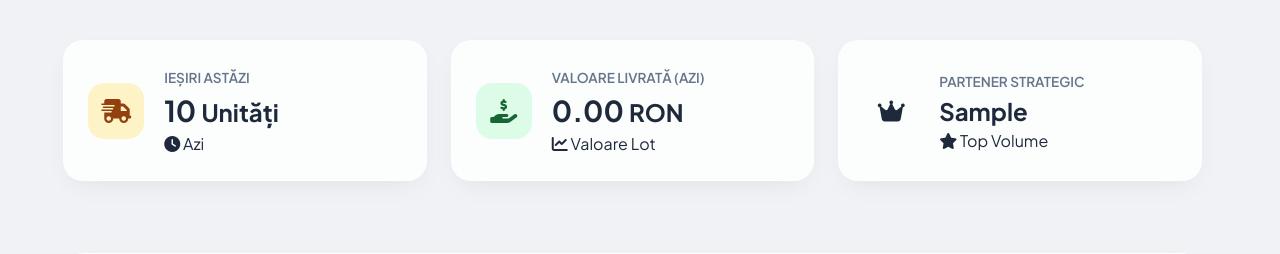
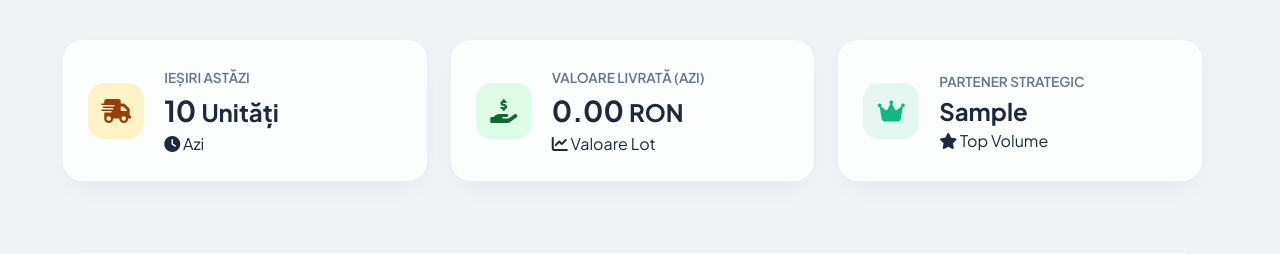
Before and after one commit to Stefann94/Gestiune, a Flask app: template templates/iesiri.html in a window 1280 px wide. Shown: the part 176-430 px from the top of the page. Run offline with Flask 3, Linux system fonts and the light colour scheme; the template is opened without the code that fills it: most values are stand-ins (such as "Sample title", 1, 10 or a date in 2020); a database or web service that is not in the repository returns one stand-in record (values such as "Sample title"); data that the repository does not hold is empty; some libraries are stand-ins or nearby versions.

Commit message:
iesiri done

```diff
--- a/templates/iesiri.html
+++ b/templates/iesiri.html
@@ -65,7 +65,9 @@
             </div>
 
             <div class="kpi-card glass success">
-                <div class="kpi-icon partner"><i class="fas fa-crown"></i></div>
+                <div class="kpi-icon" style="background: rgba(16, 185, 129, 0.1); color: #10b981;">
+                    <i class="fas fa-crown"></i>
+                </div>
                 <div class="kpi-info">
                     <span class="label">Partener Strategic</span>
                     <h2 class="value"
@@ -270,7 +272,8 @@
 
                     <div style="display: flex; align-items: center;">
 
-                <div class="kpi-icon" style="background: rgba(99, 102, 241, 0.1); color: #6366f1; margin-right: 15px;">
+                        <div class="kpi-icon"
+                            style="background: rgba(99, 102, 241, 0.1); color: #6366f1; margin-right: 15px;">
                             <i class="fas fa-building"></i>
                         </div>
 
```
Lines whose indentation alone changed are shown as unchanged.
